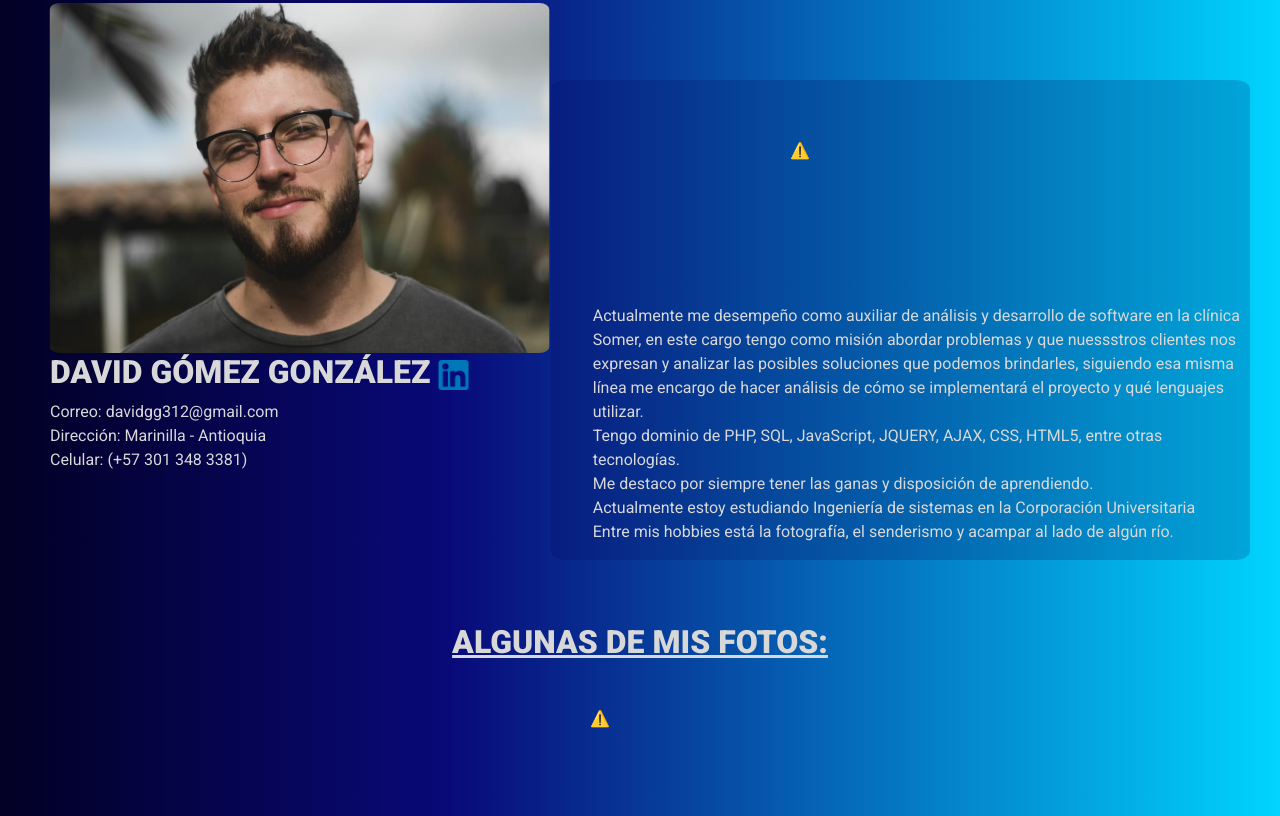
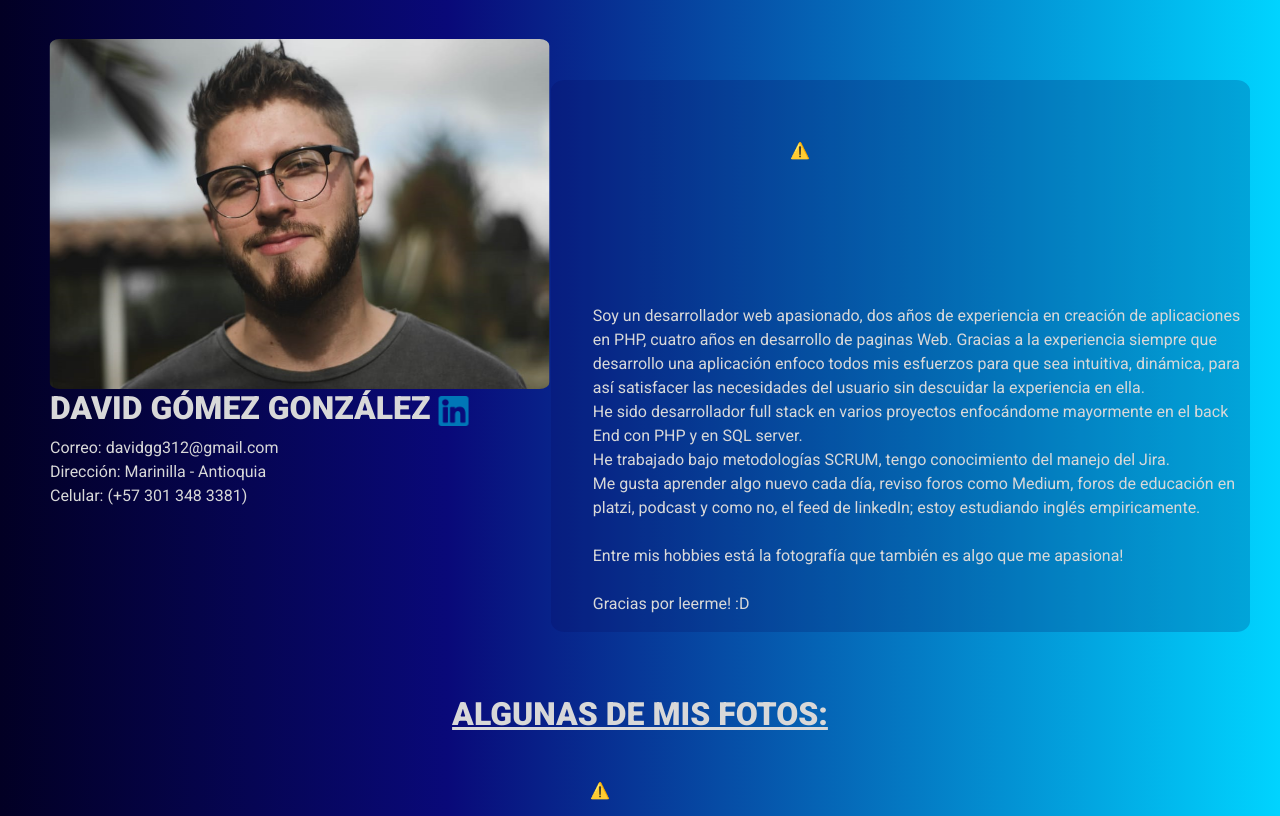
Before and after one commit to houvid/portafolio, a plain HTML site: page sobreMi.html in a window 1280 px wide. Shown: the part 478-1294 px from the top of the page. Drawn offline with nearby package versions, Linux system fonts and the light colour scheme; no server answers.

Commit message:
Actualización de Sobre mi

```diff
--- a/sobreMi.html
+++ b/sobreMi.html
@@ -99,16 +99,15 @@
                   <lottie-player src="https://assets8.lottiefiles.com/packages/lf20_eqtsbunl.json"  background="transparent"  speed="0.5"  style="width: 200px; height: 200px; padding-left: 30%; padding-top: 1%; padding-bottom: 10%;"  loop  autoplay></lottie-player><br>
 
                   <p class="description" >
-                    Actualmente me desempeño como auxiliar de análisis y desarrollo de software en la clínica Somer, en este cargo tengo como misión abordar problemas y que nuessstros clientes nos expresan y analizar las posibles soluciones que podemos brindarles, siguiendo esa misma línea me encargo de hacer análisis de cómo se implementará el proyecto y qué lenguajes utilizar.
-                    <br>
-                    Tengo dominio de PHP, SQL, JavaScript, JQUERY, AJAX, CSS, HTML5, entre otras tecnologías.
-<br>
-                    Me destaco por siempre tener las ganas y disposición de aprendiendo. <br>
+                    Soy un desarrollador web apasionado, dos años de experiencia en creación de aplicaciones en PHP, cuatro años en desarrollo de paginas Web.
+                    Gracias a la experiencia siempre que desarrollo una aplicación enfoco todos mis esfuerzos para que sea intuitiva, dinámica, para así satisfacer las necesidades del usuario sin descuidar la experiencia en ella. <br>
+                    He sido desarrollador full stack en varios proyectos enfocándome mayormente en el back End con PHP y en SQL server.<br>
+                    He trabajado bajo metodologías SCRUM, tengo conocimiento del manejo del Jira.<br>
+                    Me gusta aprender algo nuevo cada día, reviso foros como Medium, foros de educación en platzi, podcast y como no, el feed de linkedIn; estoy estudiando inglés empiricamente.<br><br>
 
-                    Actualmente estoy estudiando Ingeniería de sistemas en la Corporación Universitaria
+                    Entre mis hobbies está la fotografía que también es algo que me apasiona! <br><br>
 
-                    <br>
-                    Entre mis hobbies está la fotografía, el senderismo y acampar al lado de algún río.
+                    Gracias por leerme! :D
                   </p>
 
 
```
Also changed, not shown: 1 other file.
